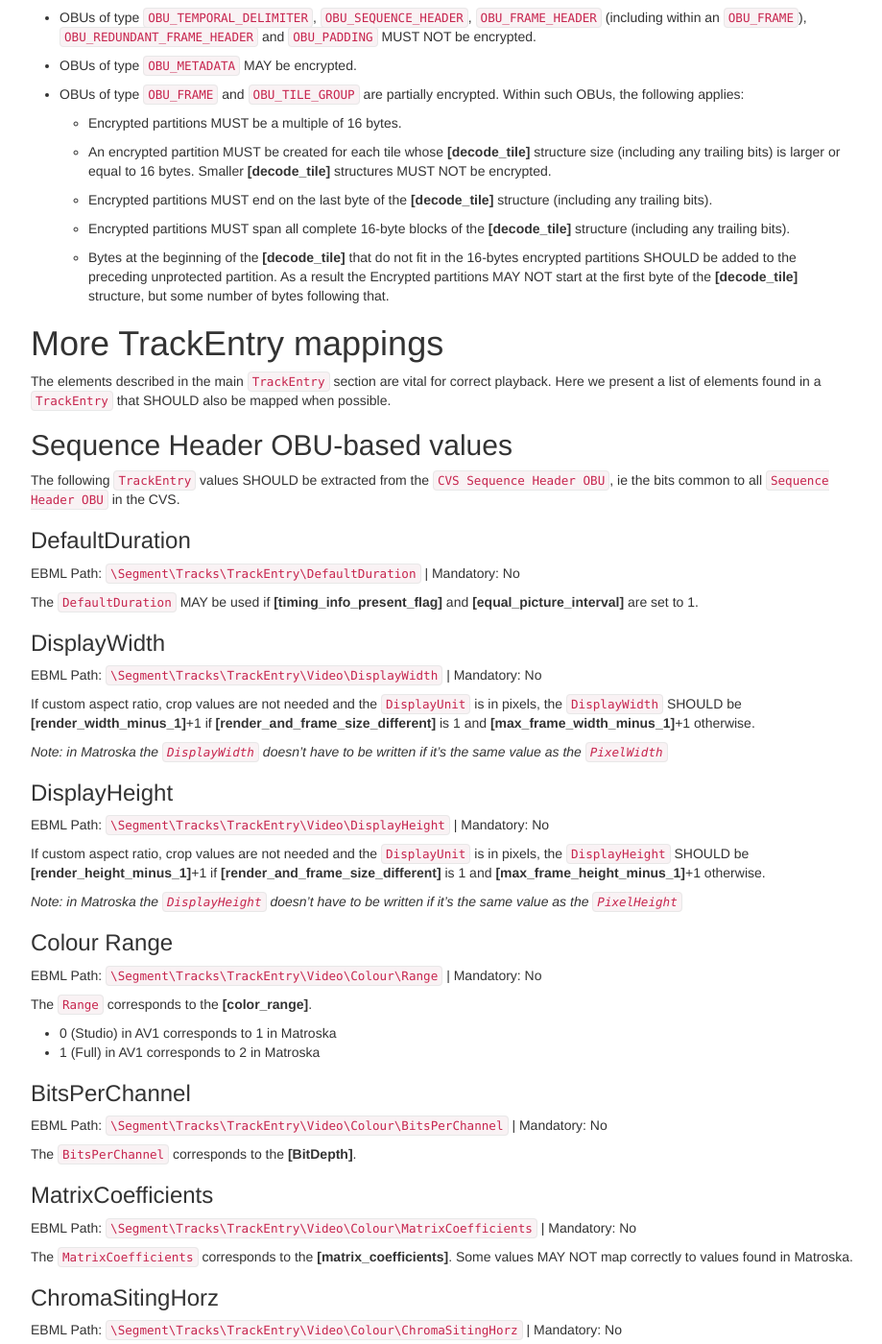
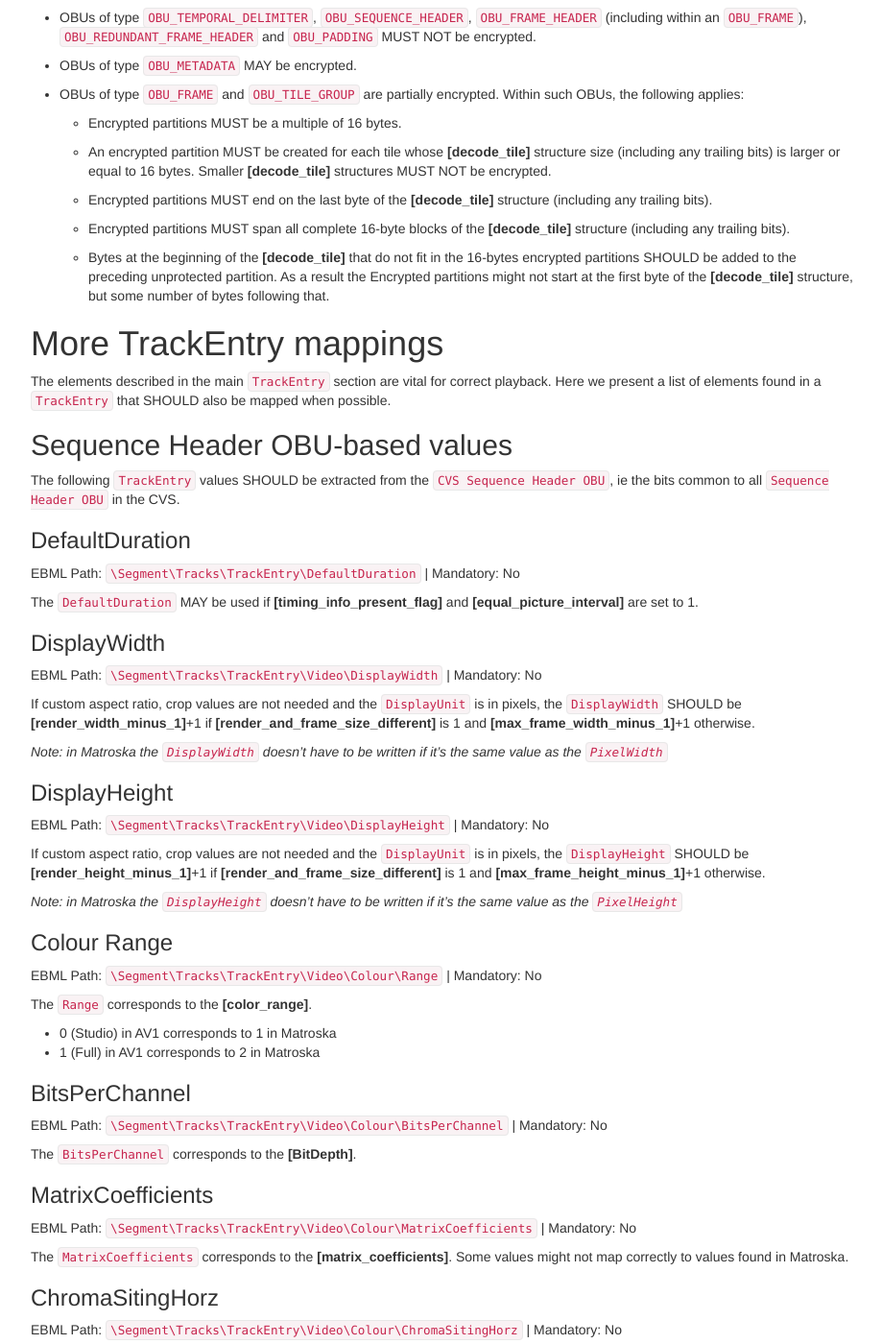
Before and after one commit to ietf-wg-cellar/matroska-specification, a Jekyll site: the page built from codec/av1.md, in a window 1280 px wide and 1400 px high, scrolled down 4066 px. Shown: the whole window at 96% size, without its empty margins (273-1192 px from the left). Built offline with Jekyll 4.4.1, drawn with Linux system fonts in a browser that asks for light colours; our own code applies the rules of GitHub Pages for plain Markdown files; some of the changed text lies outside the part shown.

Commit message:
reword to avoid an invalid rfc2119 phrase

```diff
--- a/codec/av1.md
+++ b/codec/av1.md
@@ -172,7 +172,7 @@ Within a protected `Block`, the following constraints apply to all the OBUs it c
 
     * Encrypted partitions MUST span all complete 16-byte blocks of the __[decode_tile]__ structure (including any trailing bits).
 
-    * Bytes at the beginning of the __[decode_tile]__ that do not fit in the 16-bytes encrypted partitions SHOULD be added to the preceding unprotected partition. As a result the Encrypted partitions MAY NOT start at the first byte of the __[decode_tile]__ structure, but some number of bytes following that.
+    * Bytes at the beginning of the __[decode_tile]__ that do not fit in the 16-bytes encrypted partitions SHOULD be added to the preceding unprotected partition. As a result the Encrypted partitions might not start at the first byte of the __[decode_tile]__ structure, but some number of bytes following that.
 
 
 # More TrackEntry mappings
@@ -217,7 +217,7 @@ The `BitsPerChannel` corresponds to the __[BitDepth]__.
 ### MatrixCoefficients
 EBML Path: `\Segment\Tracks\TrackEntry\Video\Colour\MatrixCoefficients` | Mandatory: No
 
-The `MatrixCoefficients` corresponds to the __[matrix_coefficients]__. Some values MAY NOT map correctly to values found in Matroska.
+The `MatrixCoefficients` corresponds to the __[matrix_coefficients]__. Some values might not map correctly to values found in Matroska.
 
 ### ChromaSitingHorz
 EBML Path: `\Segment\Tracks\TrackEntry\Video\Colour\ChromaSitingHorz` | Mandatory: No
@@ -245,7 +245,7 @@ The `TransferCharacteristics` corresponds to the __[transfer_characteristics]__.
 ### Primaries
 EBML Path: `\Segment\Tracks\TrackEntry\Video\Colour\Primaries` | Mandatory: No
 
-The `Primaries` corresponds to the __[color_primaries]__. Some values MAY NOT map correctly to values found in Matroska.
+The `Primaries` corresponds to the __[color_primaries]__. Some values might not map correctly to values found in Matroska.
 
 ## Metadata OBU-based values
 
```
Also changed, not shown: index_matroska.md (+2 -2 lines).
